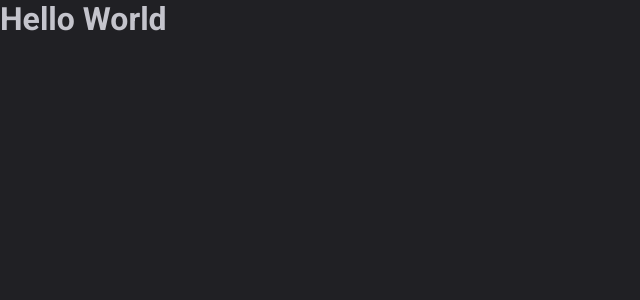
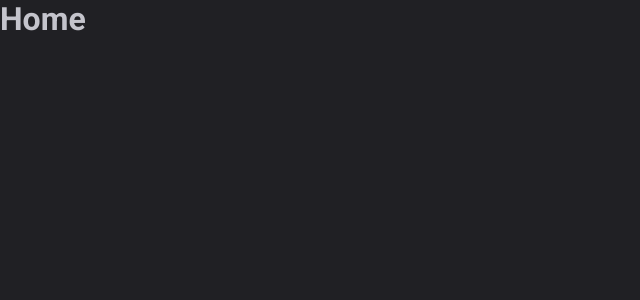
Before and after one commit to marcos-dev14/Ignite-Timer-ReactJS, a React (Vite) app: page / in a window 1280 px wide. Shown: the top 300 px of the page, without its empty margins (0-640 px from the left). Built offline with nearby package versions, Linux system fonts and the light colour scheme.

Commit message:
feat: React Router DOM

```diff
--- a/package.json
+++ b/package.json
@@ -12,6 +12,7 @@
   "dependencies": {
     "react": "^18.2.0",
     "react-dom": "^18.2.0",
+    "react-router-dom": "^6.4.2",
     "styled-components": "^5.3.6"
   },
   "devDependencies": {
--- a/src/App.tsx
+++ b/src/App.tsx
@@ -1,4 +1,6 @@
+import { BrowserRouter } from 'react-router-dom'
 import { ThemeProvider } from 'styled-components'
+import { Router } from './routes/Router'
 
 import { defaultTheme } from './styles/themes/default'
 import { GlobalStyle } from './styles/themes/global'
@@ -6,7 +8,9 @@
 export function App() {
   return (
     <ThemeProvider theme={defaultTheme}>
-      <h1>Hello World</h1>
+      <BrowserRouter>
+        <Router />
+      </BrowserRouter>
 
       <GlobalStyle />
     </ThemeProvider>
--- /dev/null
+++ b/src/pages/History.tsx
@@ -0,0 +1,3 @@
+export function History() {
+  return <h1>History</h1>
+}
--- /dev/null
+++ b/src/pages/Home.tsx
@@ -0,0 +1,3 @@
+export function Home() {
+  return <h1>Home</h1>
+}
--- /dev/null
+++ b/src/routes/Router.tsx
@@ -0,0 +1,13 @@
+import { Routes, Route } from 'react-router-dom'
+
+import { History } from '../pages/History'
+import { Home } from '../pages/Home'
+
+export function Router() {
+  return (
+    <Routes>
+      <Route path="/" element={<Home />} />
+      <Route path="/history" element={<History />} />
+    </Routes>
+  )
+}
```
Also changed, not shown: 1 other file (tests, documents, lock files or other folders).
